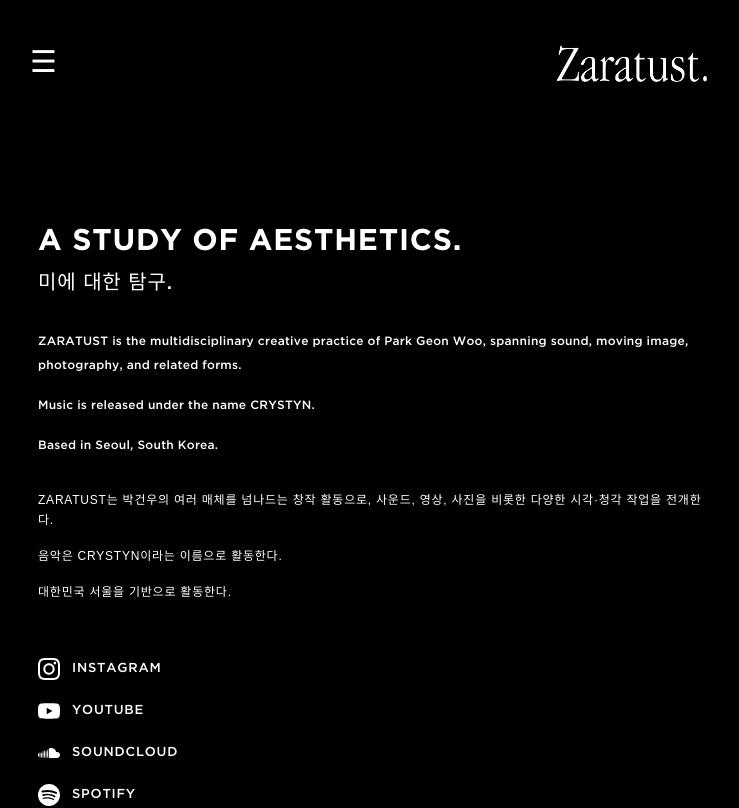
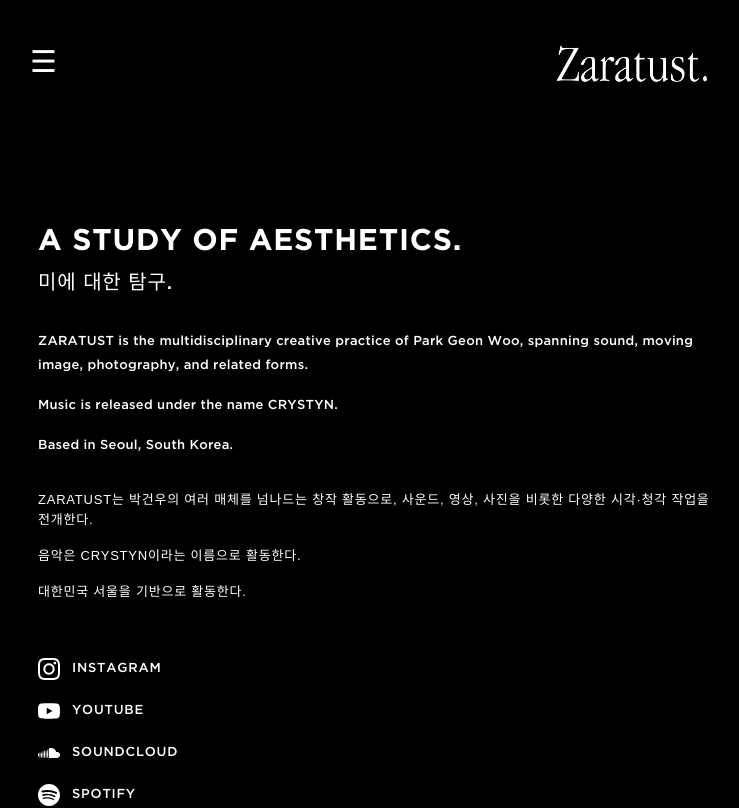
Before and after one commit to mmmmilessss/thezaratust, a Next.js app: page /about in a window 1280 px wide. Shown: the top 808 px of the page, without its empty margins (10-749 px from the left). Built offline with nearby package versions, Linux system fonts and the light colour scheme; a web font is replaced by a local one.

Commit message:
Increase about body typography

```diff
--- a/app/about/page.tsx
+++ b/app/about/page.tsx
@@ -45,7 +45,7 @@
           </p>
         </div>
 
-        <div className="mb-14 max-w-2xl space-y-8 text-[0.65rem] leading-5 font-gotham-medium sm:text-xs sm:leading-6">
+        <div className="mb-14 max-w-2xl space-y-8 text-[calc(0.65rem+1px)] leading-5 font-gotham-medium sm:text-[13px] sm:leading-6">
           <div className="space-y-4 normal-case tracking-[0.02em]">
             <p>
               ZARATUST is the multidisciplinary creative practice of Park Geon
@@ -55,7 +55,7 @@
             <p>Based in Seoul, South Korea.</p>
           </div>
 
-          <div lang="ko" className="space-y-4 [&_p]:!text-[12px] [&_p]:leading-5">
+          <div lang="ko" className="space-y-4 [&_p]:!text-[13px] [&_p]:leading-5">
             <p>
               ZARATUST는 박건우의 여러 매체를 넘나드는 창작 활동으로,
               사운드, 영상, 사진을 비롯한 다양한 시각·청각 작업을 전개한다.
```
